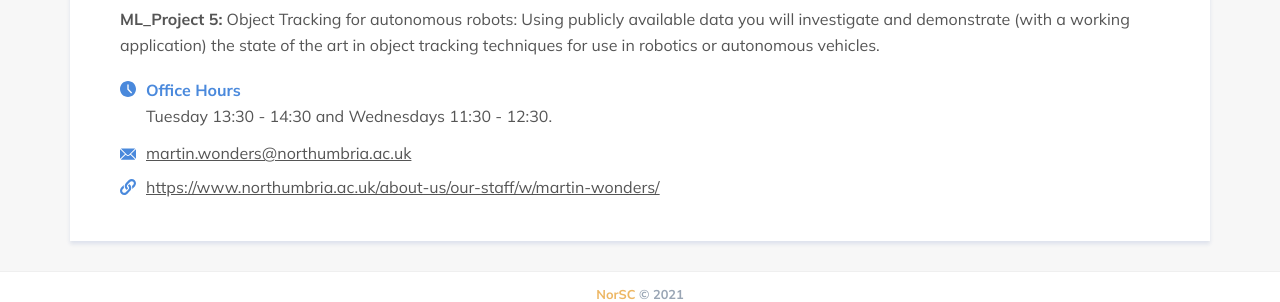
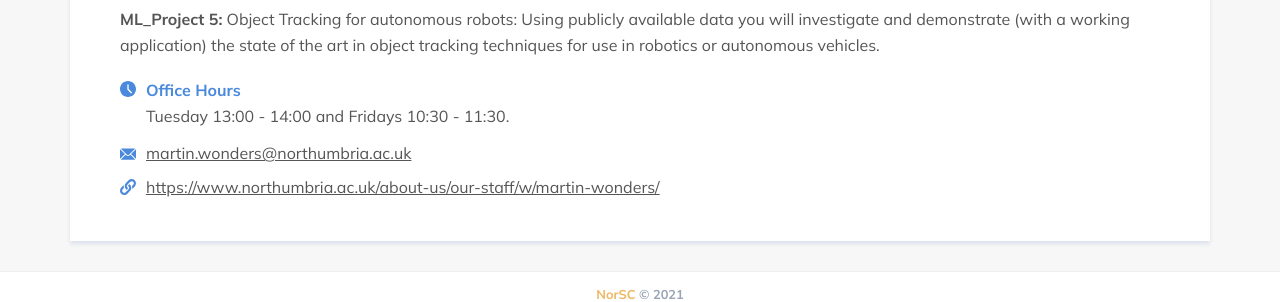
Before and after one commit to NorSC/supervisor-search, a Jekyll site: the page built from _supervisors/martin-wonders.md, in a window 1280 px wide. Shown: the part 803-1105 px from the top of the page. Built offline with Jekyll 4.4.1, drawn with Linux system fonts in a browser that asks for light colours; a script that is not in the unit is left out.

Commit message:
Update Supervisors “martin-wonders”

```diff
--- a/_supervisors/martin-wonders.md
+++ b/_supervisors/martin-wonders.md
@@ -5,7 +5,7 @@ available: true
 available_msc: true
 email: martin.wonders@northumbria.ac.uk
 website: https://www.northumbria.ac.uk/about-us/our-staff/w/martin-wonders/
-office_hours: Tuesday 13:30 - 14:30 and Wednesdays 11:30 - 12:30.
+office_hours: Tuesday 13:00 - 14:00 and Fridays 10:30 - 11:30.
 research_group: Intelligent Systems Research Group
 research_themes:
   - Deep Learning
```
